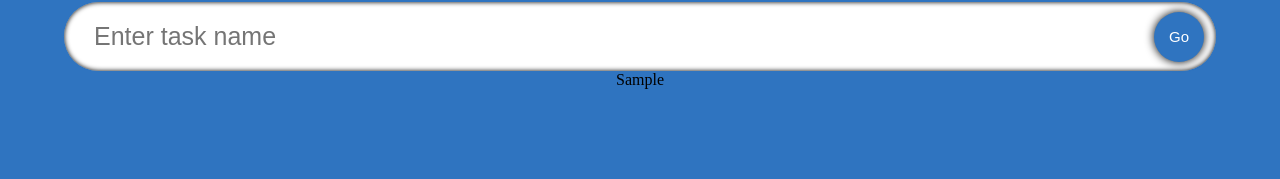
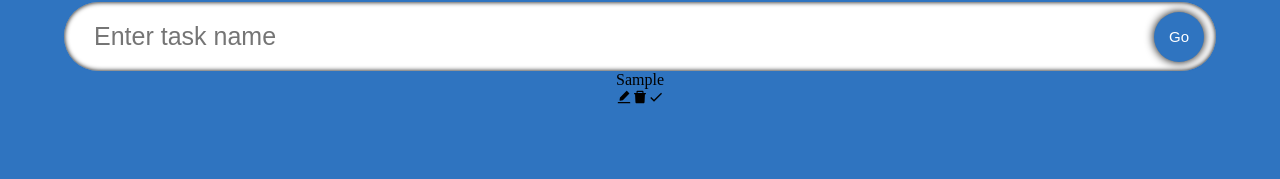
Before and after one commit to Dev-GNM/Taskify, a React (Create React App) app: page / in a window 1280 px wide. Both pictures are taken after typing "Sample" into the empty fields and a click on the button "Go". Shown: the part 105-284 px from the top of the page. Built offline with nearby package versions, Linux system fonts and the light colour scheme; the HTML template or start-up script is replaced by a standard one; a web font is replaced by a local one.

Commit message:
imported react icons

```diff
--- a/src/components/SingleTodo.tsx
+++ b/src/components/SingleTodo.tsx
@@ -1,5 +1,7 @@
 import React from 'react'
 import { Todo } from "../model";
+import { AiFillEdit, AiFillDelete } from 'react-icons/ai'
+import { MdDone } from "react-icons/md";
 
 type Props = {
     todo: Todo;
@@ -15,13 +17,13 @@ const SingleTodo = ({ todo, todos, setTodos }: Props) => {
             {todo.todo}
             <div>
                 <span className="icon">
-
+                    <AiFillEdit />
                 </span>
                 <span className="icon">
-
+                    <AiFillDelete />
                 </span>
                 <span className="icon">
-
+                    <MdDone />
                 </span>
             </div>
 
```
